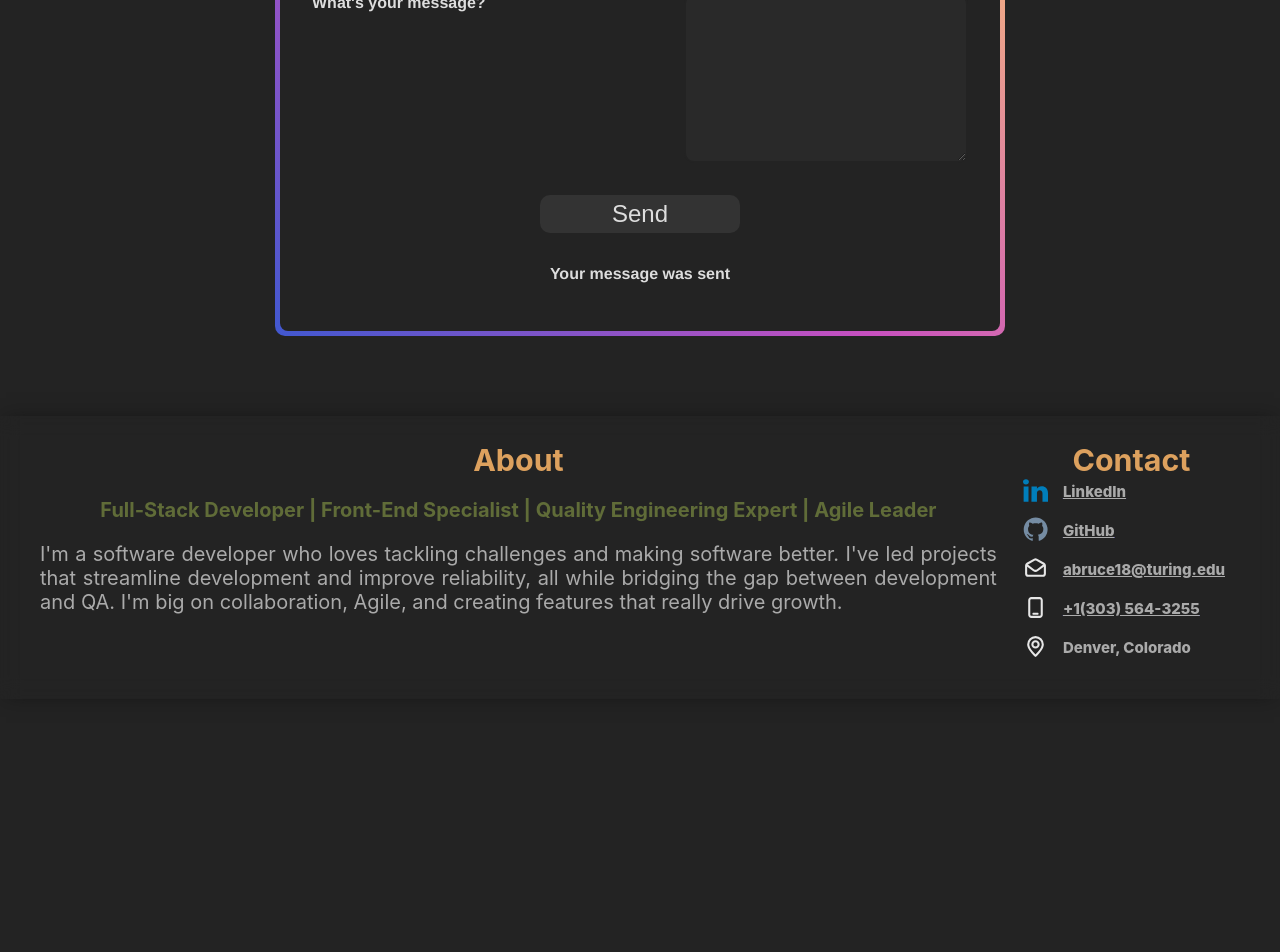
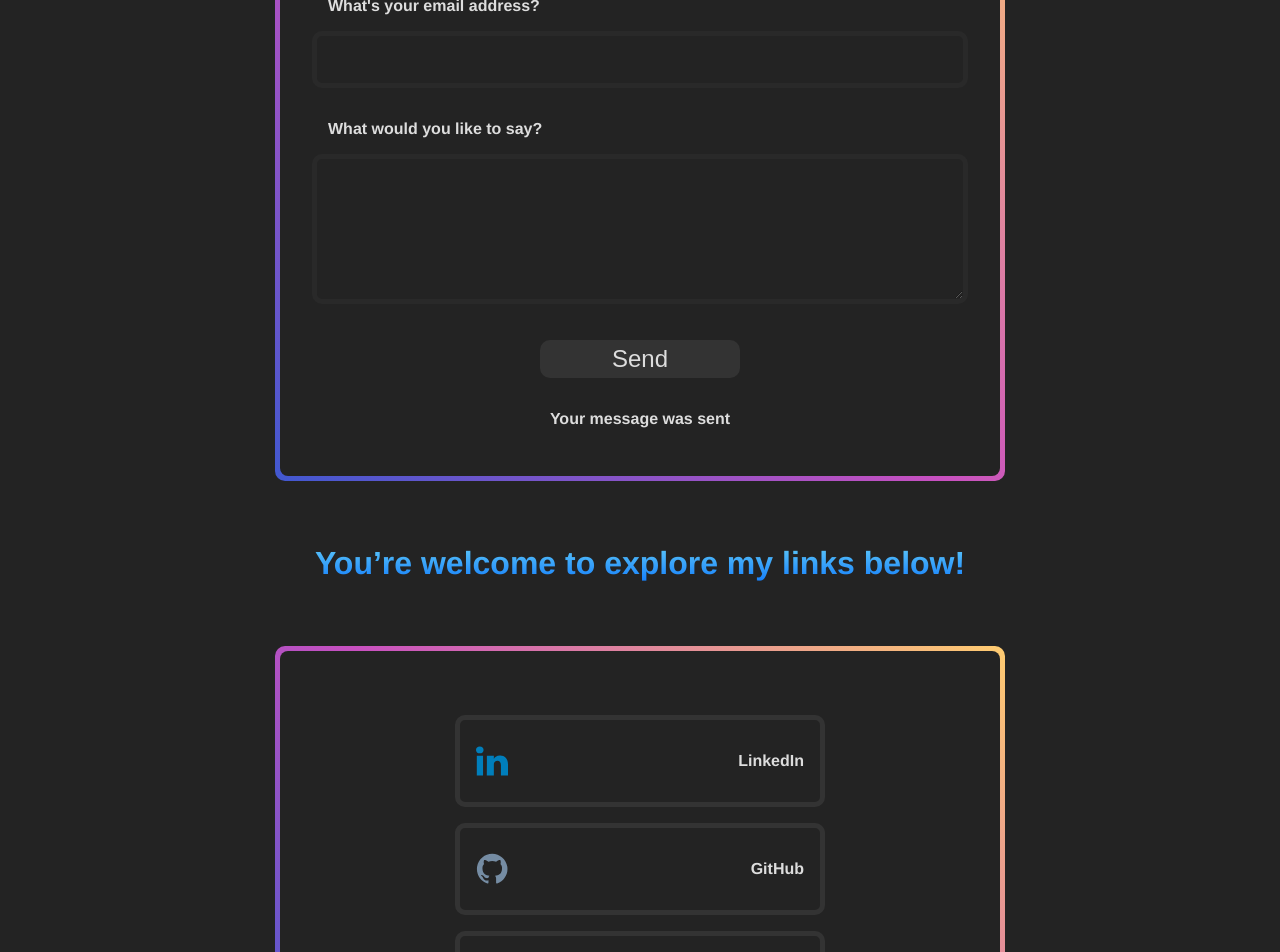
Before and after one commit to Alexbruce1/portfolio2024, a React (Create React App) app: page /contact in a window 1280 px wide. Shown: the part 440-1392 px from the top of the page. Before the commit the page ends 1139 px from the top, so only its background shows below. Built offline with nearby package versions, Linux system fonts and the light colour scheme.

Commit message:
Add styling for contact page

```diff
--- a/src/Components/Contact.css
+++ b/src/Components/Contact.css
@@ -1,7 +1,5 @@
 .contact-container {
   margin: var(--container-margin);
-  /* display: flex;
-  flex-direction: column; */
 }
 
 .contact-header {
@@ -36,32 +34,35 @@
 }
 
 .contact-section {
-  /* background-color: green; */
+  display: block;
   margin-bottom: 2em;
 }
 
 .contact-label {
   display: flex;
-  justify-content: space-between;
   text-align: left;
+  width: 100%;
+  margin: 1em;
 }
 
 .contact-field {
-  background-color: var(--background-accent-color);
+  background-color: transparent;
   opacity: .4;
   color: var(--light-text);
   font-size: 15px;
   font-weight: 600;
-  padding: .5em 1em;
+  padding: 1em;
   outline: none;
-  border: 2px solid var(--background-color);
+  border: 5px solid var(--background-accent-color);
   border-radius: 10px;
   transition-duration: .3s;
-  width: 250px;
+  width: 100%;
+  box-sizing: border-box;
+  resize: vertical;
 }
 
 .contact-field:focus {
-  border: 2px solid var(--background-accent-color);
+  border: 5px solid var(--background-accent-color-shifted);
 }
 
 .contact-message-input {
@@ -76,8 +77,34 @@
   border: none;
   border-radius: 10px;
   color: var(--light-text);
+  transition-duration: .2s;
+}
+
+.form-submit:hover {
+  background-color: var(--background-accent-color-shifted);
 }
 
 .form-status {
   margin-top: 2em;
 }
+
+/* Contact section ------------------------------------------------- */
+.contact-link {
+  display: flex;
+  justify-content: space-between;
+  width: 50%;
+  border: 5px solid var(--background-accent-color);
+  border-radius: 10px;
+  margin: 1em auto;
+  padding: 1em;
+  text-decoration: none;
+}
+
+.contact-icon {
+  height: 2em;
+  margin: auto 0;
+}
+
+.contact-text {
+  color: var(--light-text);
+}
--- a/src/Components/Contact.js
+++ b/src/Components/Contact.js
@@ -1,5 +1,9 @@
 import React, { useState } from "react";
 import './Contact.css';
+import LI from '../assets/tech-svgs/li.svg';
+import GH from '../assets/tech-svgs/gh.svg';
+import phone from '../assets/tech-svgs/phone.svg';
+
 
 function Contact() {
   const [formData, setFormData] = useState({
@@ -51,6 +55,7 @@ function Contact() {
             <div className="contact-section contact-name-section">
               <label className="contact-label">
                 What's your name?
+              </label>
               <input
                 className="contact-field contact-name-input"
                 type="name"
@@ -59,11 +64,11 @@ function Contact() {
                 onChange={handleChange}
                 required
               />
-              </label>
             </div>
             <div className="contact-section contact-email-section">
               <label className="contact-label">
                 What's your email address?
+              </label>
               <input
                 className="contact-field contact-email-input"
                 type="email"
@@ -72,11 +77,11 @@ function Contact() {
                 onChange={handleChange}
                 required
               />
-              </label>
             </div>
             <div className="contact-section contact-message-section">
               <label className="contact-label">
-                What's your message?
+                What would you like to say?
+              </label>
               <textarea
                 className="contact-field contact-message-input"
                 name="message"
@@ -84,7 +89,6 @@ function Contact() {
                 onChange={handleChange}
                 required
               ></textarea>
-              </label>
             </div>
             <button className="form-submit" type="submit">Send</button>
             <div className="form-status">Your message was sent</div>
@@ -92,6 +96,34 @@ function Contact() {
           </form>
         </div>
       </div>
+      <div className="contact-links-container">
+        <div className="contact-header">You’re welcome to explore my links below!</div>
+        <div className="contact-form-border">
+          <div className="contact-form">
+
+
+
+          <a className='contact-link' target="_blank" rel="noreferrer" href='https://www.linkedin.com/in/alexbbruce/'>
+              <img alt='Linkedin icon' src={LI} className='li-icon contact-icon' />
+              <p className='contact-text'>LinkedIn</p>
+            </a>
+            <a className='contact-link' target="_blank" rel="noreferrer" href='https://github.com/Alexbruce1/'>
+              <img alt='Github icon' src={GH} className='li-icon contact-icon' />
+              <p className='contact-text'>GitHub</p>
+            </a>
+            <a className='contact-link contact-link-phone' href="tel:3035643255">
+              <img alt='phone icon' src={phone} className='li-icon contact-icon bw-icon' />
+              <p className='contact-text'>+1(303) 564-3255</p>
+            </a>
+
+
+
+
+
+
+          </div>
+        </div>
+      </div>
     </div>
   );
 }
```
Lines whose indentation alone changed are shown as unchanged.
